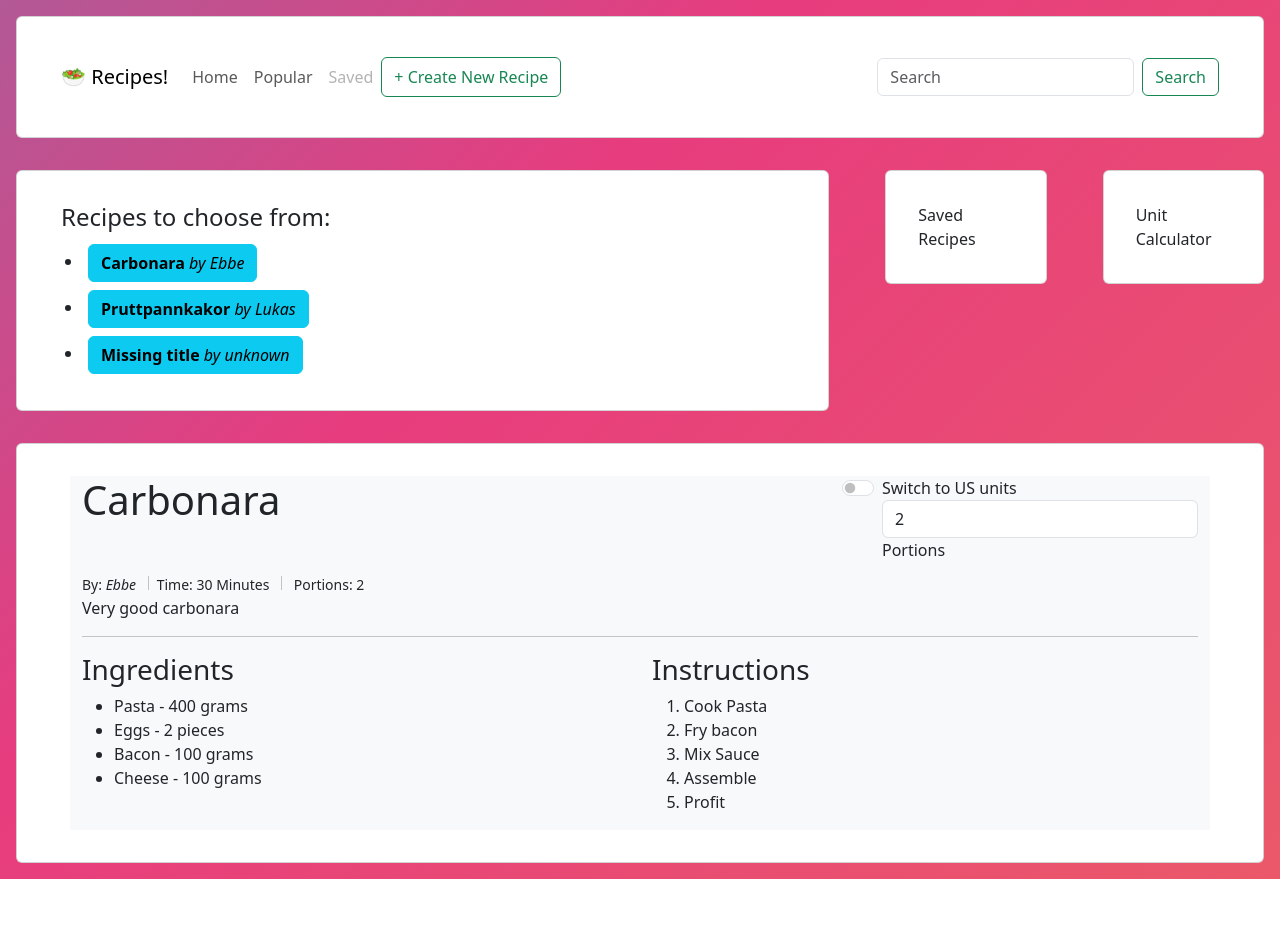
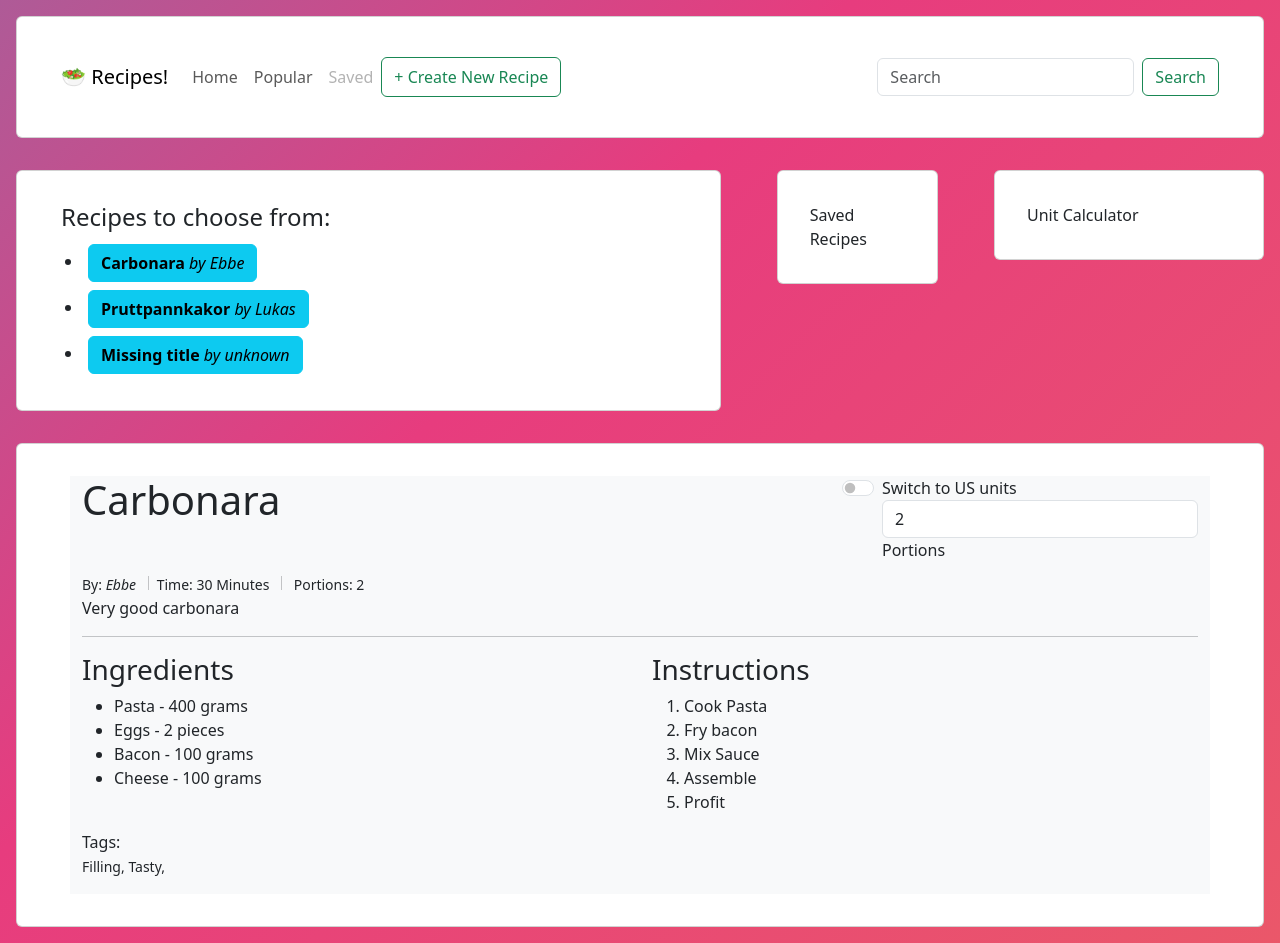
Before and after one commit to ebaynissen/recipe-app, a React (Vite) app: page / in a window 1280 px wide. Before the commit the page ends 879 px from the top, so only its background shows below. Built offline with nearby package versions, Linux system fonts and the light colour scheme.

Commit message:
Tags implementations

```diff
--- a/src/App.jsx
+++ b/src/App.jsx
@@ -37,11 +37,11 @@ function App() {
     return(
       <div>
       <Row>
-        <Col xs={8}>
+        <Col xs={7}>
           <DisplayCard content={<RecipeList recipes={recipes} setView={setSelectedRecipe}/>}/>
         </Col>
         <Col><DisplayCard content={"Saved Recipes"}/></Col>
-        <Col><DisplayCard content={"Unit Calculator"}/></Col>
+        <Col xs={3}><DisplayCard content={"Unit Calculator"}/></Col>
        </Row>
         <Row>
         <Col>
--- a/src/components/NewRecipeForm.jsx
+++ b/src/components/NewRecipeForm.jsx
@@ -10,6 +10,36 @@ export default function NewRecipeForm({addToCatalogue}) {
     const [validated, setValidated] = useState(false);
     const [tempItem, setTempItem] = useState({"Item": "Ingredient" , "Amount": 0, "Unit": "pieces"});
     const [image, setImage] = useState(null);
+    const [tags, setTags] = useState({"Gluten-free" : false, "Lactose-free": false, "Vegetarian": false, "Vegan": false, "Savoury" : false, "Sweet/Dessert": false});
+
+
+    function onCheck(e){
+        setTags({
+            ...tags, // Copy the old fields
+            [e.target.name] : !(tags[e.target.name]) // But override this one
+          });
+}
+
+function TagCreator(){
+
+    let tagBoxes = Object.keys(tags).map((item) =>
+    <div key={item} className='col' >
+    <input id={item} type="checkbox" name={item} checked = {(tags[item])}
+    onChange={(e) => onCheck(e)}/>
+    <label  htmlFor={item} >
+    {"  " + item}</label>
+    </div>);
+
+  return(
+    <div>
+    <Form.Label>Tags:</Form.Label>
+        <div className="container row row-cols-6">
+            {tagBoxes}
+        </div>
+    </div>
+    )
+  }
+
 
     return (
         <Container>
@@ -158,6 +188,10 @@ export default function NewRecipeForm({addToCatalogue}) {
                         console.log(e.target.files[0]);
                         setImage(e.target.files[0]);}}/>
                 </Form.Group>
+                <Form.Group className="mb-3">
+                        <TagCreator/>
+                </Form.Group>
+
 
 				<Button variant="primary" type="submit">
 					Submit
@@ -166,6 +200,7 @@ export default function NewRecipeForm({addToCatalogue}) {
         </Container>
     );
 }
+
 
 function handleSubmit(e, addToCatalogue, ingredients, unitUS, setIngredients, setUnitUS, setValidated, image){
   e.preventDefault();
@@ -185,7 +220,7 @@ function handleSubmit(e, addToCatalogue, ingredients, unitUS, setIngredients, se
             [form[9].value], //steps
             unitUS,        //unitType
             form[2].value,  //portions
-            {},
+            tags,
             image
         );
 
--- a/src/components/RecipeDisplay.jsx
+++ b/src/components/RecipeDisplay.jsx
@@ -82,6 +82,12 @@ export default function RecipeDisplay({Recipe}) {
              </Col>
 
         </Row>
+        <Row>
+        <h7>Tags: </h7>
+                <ol>
+                    {Object.keys(Recipe.tags).map((tag) => <small key={tag}>{tag}, </small>) ?? "No tags"}
+                </ol>
+        </Row>
     </Container>
     )
 }
```
